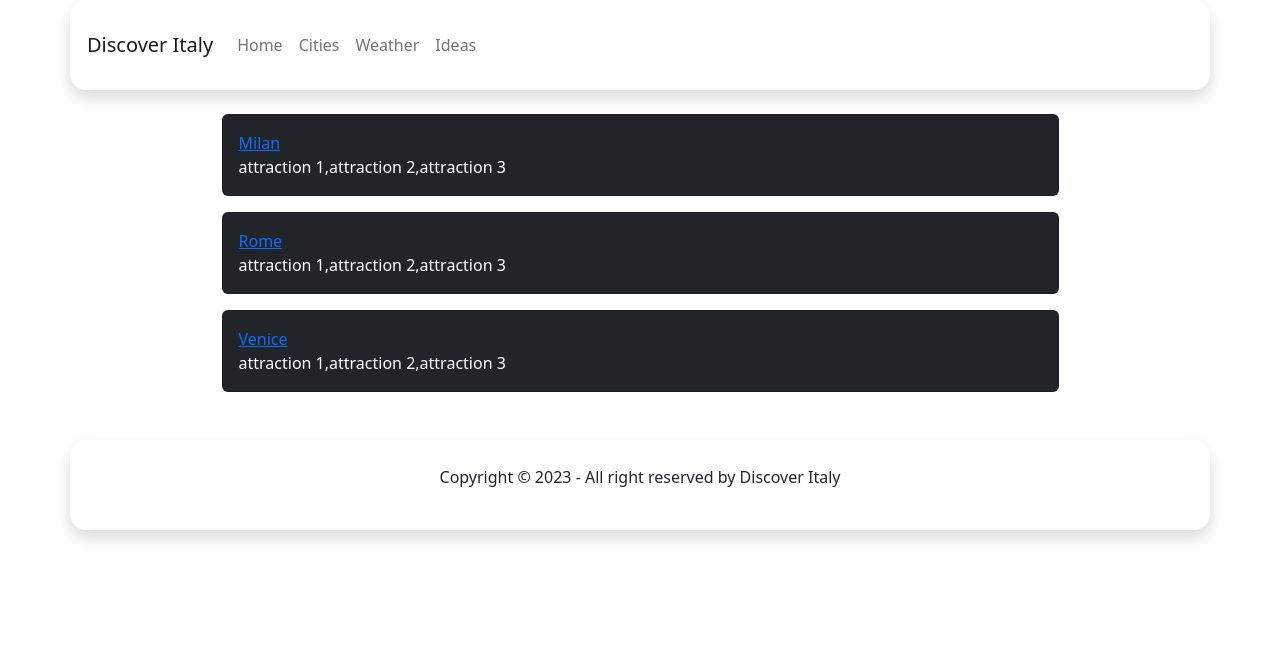
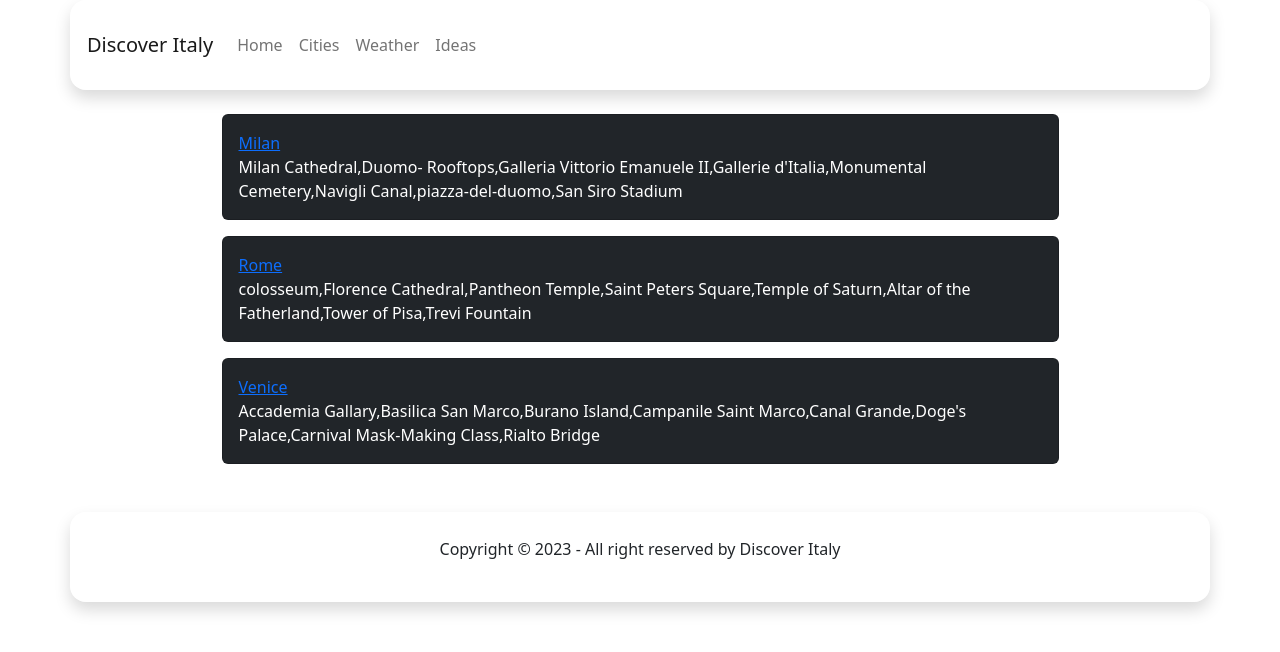
Before and after one commit to moneeroz/tourism-italy, an Angular app: page /cities in a window 1280 px wide. Shown: the top 652 px of the page. Built offline with nearby package versions, Linux system fonts and the light colour scheme; some icons are missing.

Commit message:
added city attraction names

```diff
--- a/src/app/components/city-attractions/city-attractions.component.html
+++ b/src/app/components/city-attractions/city-attractions.component.html
@@ -1,5 +1,10 @@
-<div class="body">
+<div class="">
+  <p>{{ cityDescription }}</p>
+</div>
+
+<div class="main">
   <div class="city">
+    <p>{{ cityName }}</p>
     <div class="attraction" *ngFor="let attraction of attractions">
       <img [src]="attraction" />
     </div>
--- a/src/app/components/city-attractions/city-attractions.component.scss
+++ b/src/app/components/city-attractions/city-attractions.component.scss
@@ -1,5 +1,5 @@
-.body {
-  min-height: 100vh;
+.main {
+  min-height: 60vh;
   display: grid;
   place-items: center;
 }
@@ -7,7 +7,7 @@
 .city {
   --radius: 160px;
 
-  width: 50px;
+  width: 60px;
   aspect-ratio: 1;
   background-color: aquamarine;
   border-radius: 50%;
@@ -20,6 +20,10 @@
 
   transform-origin: center;
   animation: orbit 55s linear infinite;
+
+  p {
+    padding-top: 12px;
+  }
 }
 
 .attraction {
--- a/src/app/components/city-attractions/city-attractions.component.ts
+++ b/src/app/components/city-attractions/city-attractions.component.ts
@@ -11,6 +11,8 @@ import { AttractionsService } from 'src/app/services/attractions.service';
 export class CityAttractionsComponent implements OnInit {
   citiesAttractions: Iattraction[] = [];
   attractions: string[] = [];
+  cityName: string = '';
+  cityDescription: string = '';
 
   constructor(
     private attractionsService: AttractionsService,
@@ -25,8 +27,10 @@ export class CityAttractionsComponent implements OnInit {
         for (const img of city.imgs) {
           this.attractions.push(img);
         }
+        this.cityName = city.name;
+        this.cityDescription = city.desc;
       }
     }
-    console.log(this.attractions);
+    // console.log(this.attractions);
   }
 }
--- a/src/app/data.ts
+++ b/src/app/data.ts
@@ -5,15 +5,42 @@ import { Iweather } from './interfaces/iweather';
 const citiesInfo: Icity[] = [
   {
     name: 'Milan',
-    attractions: ['attraction 1', 'attraction 2', 'attraction 3'],
+    attractions: [
+      'Milan Cathedral',
+      'Duomo- Rooftops',
+      'Galleria Vittorio Emanuele II',
+      "Gallerie d'Italia",
+      'Monumental Cemetery',
+      'Navigli Canal',
+      'piazza-del-duomo',
+      'San Siro Stadium',
+    ],
   },
   {
     name: 'Rome',
-    attractions: ['attraction 1', 'attraction 2', 'attraction 3'],
+    attractions: [
+      'colosseum',
+      'Florence Cathedral',
+      'Pantheon Temple',
+      'Saint Peters Square',
+      'Temple of Saturn',
+      'Altar of the Fatherland',
+      'Tower of Pisa',
+      'Trevi Fountain',
+    ],
   },
   {
     name: 'Venice',
-    attractions: ['attraction 1', 'attraction 2', 'attraction 3'],
+    attractions: [
+      'Accademia Gallary',
+      'Basilica San Marco',
+      'Burano Island',
+      'Campanile Saint Marco',
+      'Canal Grande',
+      "Doge's Palace",
+      'Carnival Mask-Making Class',
+      'Rialto Bridge',
+    ],
   },
 ];
 
@@ -76,7 +103,7 @@ const cityAttractions: Iattraction[] = [
   },
   {
     name: 'Rome',
-    desc: "The centuries-old buildings and bridges, the quiet canals and cobblestone alleyways, the labyrinth of eye-catching islands—it doesn’t get dreamier than Venice. And while the capital of the Veneto is undoubtedly a stunner, it’s also a very real city. The Grand Canal and Piazza San Marco are the centre of tourist activity, and the surrounding winding streets are filled with stylish cafes and gelaterias, souvenir shops and one-off boutiques, as well as gorgeous Renaissance palaces and Gothic churches. Once you’ve ticked off the must-see landmarks (don’t miss the Campanile and Gallerie dell'Accademia), get to know the lesser known neighbourhoods like Cannaregio, Dorsoduro, and Castello where locals crowd lowkey trattorias for afternoon aperitivo.",
+    desc: 'All roads lead to Rome, so they say. Or maybe it should be all interests. Food lovers can spend a lifetime sampling the city’s pasta—impossibly buttery cacio e pepe, rich and meaty carbonara. Art fanatics can tour masterpiece after masterpiece by the likes of Michelangelo and Raphael. And history buffs can explore an absurd amount of ancient sites, from the Pantheon to the Colosseum to the Trevi Fountain. But just when you think you have Rome figured out, it surprises you. Just look at its nightlife, which rivals any European capital with its up-all-night energy and legendary clubbing. And even if your bar-crawl days are behind you, it’s worth joining locals in the Roman tradition of an aperitivo (pre-dinner drink) to toast this eternal city.',
     imgs: [
       '../assets/img/rome/the-altar-of-the-fatherland.jpg',
       '../assets/img/rome/colosseum.jpg',
```
